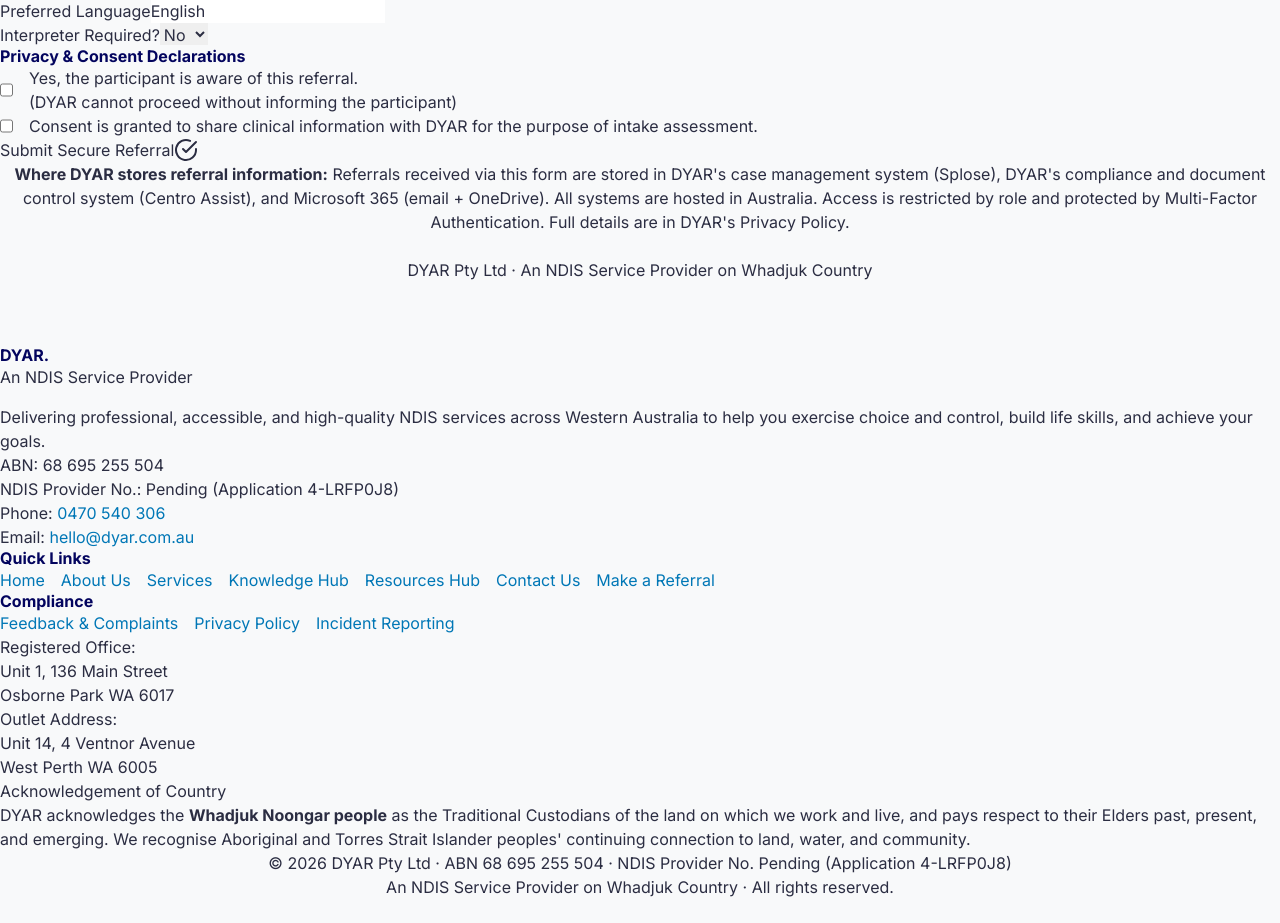
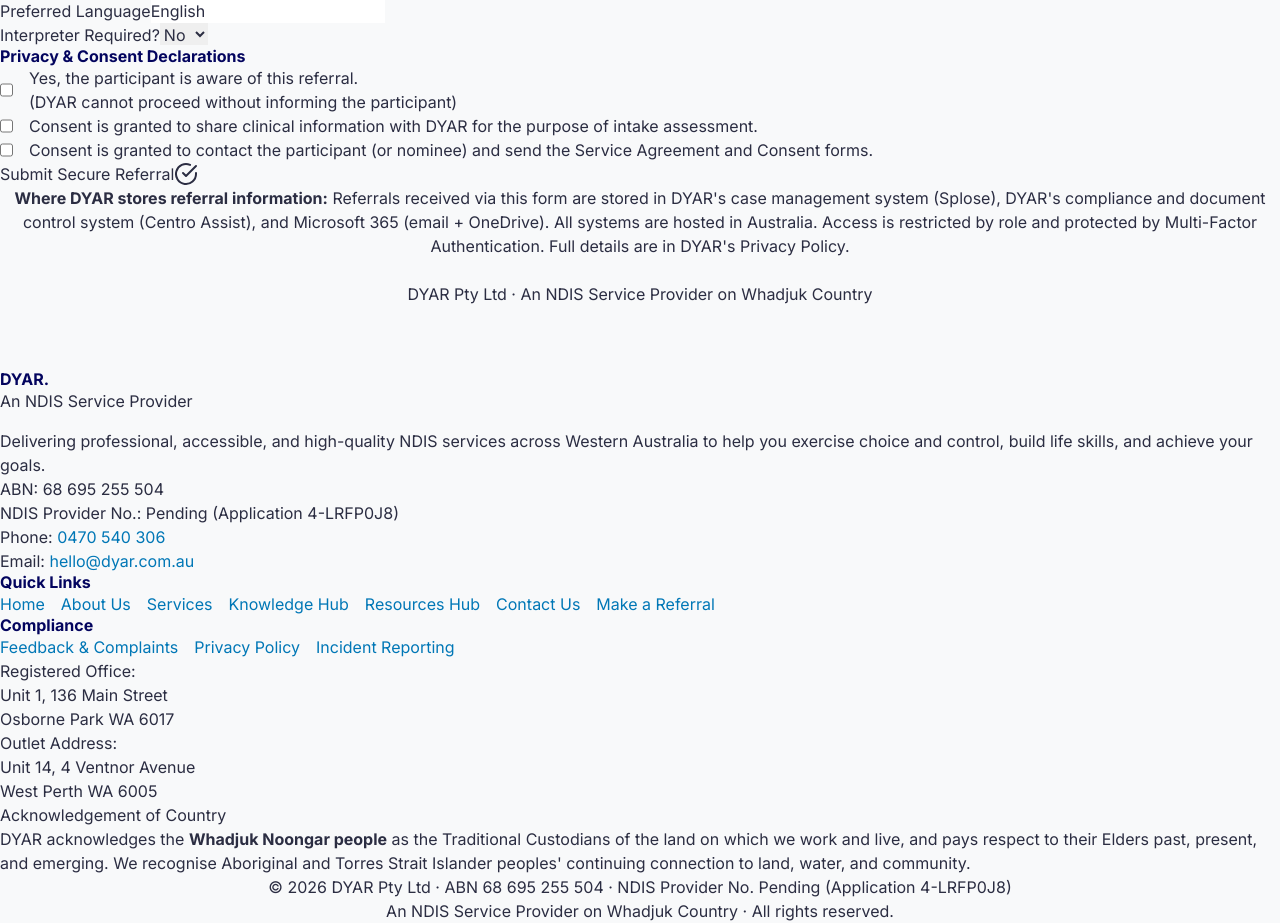
Before and after one commit to dyaritproject/dyartemproject, a React (Vite) app in the folder frontend/: page /referral in a window 1280 px wide. Shown: the part 2001-2924 px from the top of the page. Before the commit the page ends 2900 px from the top, so only its background shows below. Built offline with nearby package versions, Linux system fonts and the light colour scheme; the HTML template or start-up script is replaced by a standard one.

Commit message:
feat: Add third consent checkbox for contacting participant

```diff
--- a/frontend/src/pages/Referral.tsx
+++ b/frontend/src/pages/Referral.tsx
@@ -97,7 +97,8 @@
     pref_language: 'English',
     interpreter: 'No',
     consent_aware: false,
-    consent_share: false
+    consent_share: false,
+    consent_contact: false
   });
 
   const handleChange = (e: React.ChangeEvent<HTMLInputElement | HTMLSelectElement | HTMLTextAreaElement>) => {
@@ -177,6 +178,7 @@
 - Interpreter Required: ${formData.interpreter} (Language: ${formData.pref_language})
 - Participant Aware: ${formData.consent_aware ? 'YES' : 'NO'}
 - Consent to Share Info: ${formData.consent_share ? 'YES' : 'NO'}
+- Consent to Contact & Send Service Agreement: ${formData.consent_contact ? 'YES' : 'NO'}
     `.trim();
   };
 
@@ -540,6 +542,13 @@
                   Consent is granted to share clinical information with DYAR for the purpose of intake assessment.
                 </span>
               </label>
+
+              <label className="flex items-start gap-4 cursor-pointer p-2 hover:bg-emerald-100/50 rounded-lg transition-colors">
+                <input type="checkbox" name="consent_contact" checked={formData.consent_contact} onChange={handleChange} className="w-6 h-6 mt-0.5 rounded text-emerald-600 focus:ring-emerald-500" />
+                <span className="text-base font-medium text-emerald-900">
+                  Consent is granted to contact the participant (or nominee) and send the Service Agreement and Consent forms.
+                </span>
+              </label>
             </div>
 
             <button disabled={isSubmitting} type="submit" className="w-full flex items-center justify-center px-8 py-5 text-xl font-bold rounded-2xl text-white bg-[#6A0DAD] hover:bg-purple-800 shadow-xl transition-all active:scale-[0.98] disabled:opacity-70">
```
